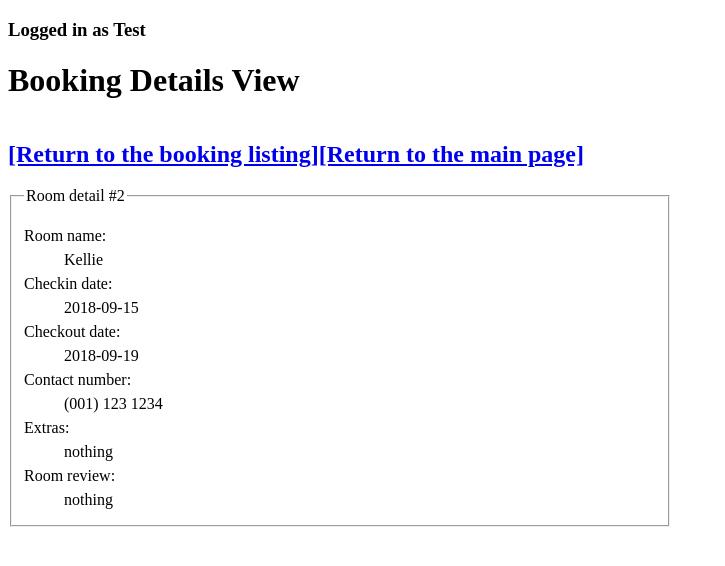
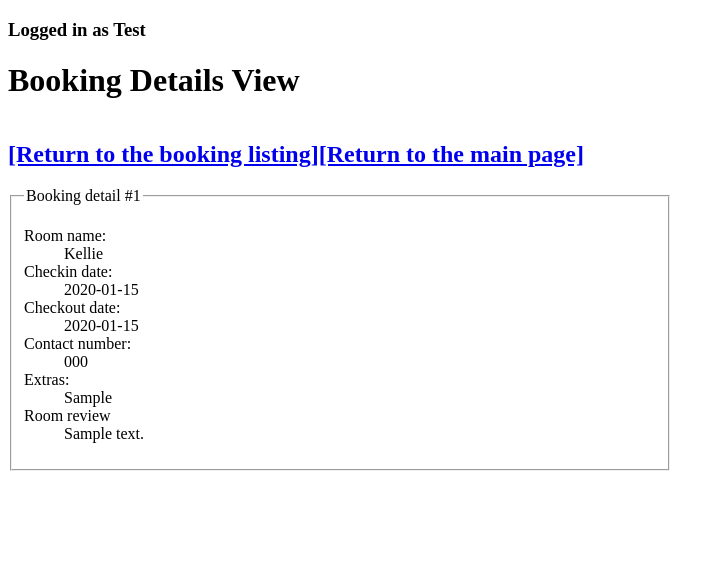
Before and after one commit to CiarDaire/bnbAssessment, a PHP site: page /bit608/viewbooking.php?id=1 in a window 1280 px wide. Shown: the top 566 px of the page, without its empty margins (0-725 px from the left). Run offline with PHP 8.4, Linux system fonts and the light colour scheme; data comes from the database, SQL or seed files in the repository; tables that the repository leaves empty hold one stand-in row (values such as "Sample post").

Commit message:
view booking works, need to update with admin

```diff
--- a/viewbooking.php
+++ b/viewbooking.php
@@ -17,6 +17,35 @@ Details will be updated after any edits/updates have been made. -->
     </style>
 </head>
 <body>
+    <?php
+
+    // assigns callable variable to database connection and provides error message if connection is unavailable
+    include "config.php";
+    $DBC = mysqli_connect(DBHOST, DBUSER, DBPASSWORD, DBDATABASE);
+    if (mysqli_connect_errno()) {
+        echo "Error: Unable to connect to MYSQL.". mysqli_connect_error();
+        exit();
+    };
+
+    // if id exists
+    if ($_SERVER["REQUEST_METHOD"] == "GET"){
+        $id = $_GET['id'];
+        // if its empty or not a numerical data
+        if(empty($id) or !is_numeric($id)){
+            echo '<h2>The booking ID is invalid.</h2>';
+            exit();
+        }
+    }
+
+    $query = 'SELECT booking.bookingID, room.roomname, booking.checkinDate, booking.checkoutDate, booking.contactNumber, booking.extras, booking.roomReview
+    FROM booking
+    INNER JOIN room ON booking.roomID = room.roomID
+    WHERE booking.bookingID = ' .$id;
+
+    $result = mysqli_query($DBC, $query);
+    $rowcount = mysqli_num_rows($result);
+
+    ?>
     <div class="booking-form">
         <h3>Logged in as Test</h3>
         <h1>Booking Details View</h1>
@@ -24,24 +53,24 @@ Details will be updated after any edits/updates have been made. -->
             <!-- Would suggest a replacement to "Bookings" to keep it consistent with the other pages -->
             <h2><a href="listbookings.php">[Return to the booking listing]</a><a href="/bnb/">[Return to the main page]</a></h2>
         </div>
-        <fieldset>
-            <!-- Assumption: room detail number will be replaced with the bookingID value -->
-            <!-- Suggest this is changed to Booking Detail Number (#bookingID) instead of Room Detail Number -->
-            <legend>Room detail #2</legend>
-            <!-- Details will be replaced with respective booking data -->
-            <p class="field">Room name:</p>
-            <p class="detail">Kellie</p>
-            <p class="field">Checkin date:</p>
-            <p class="detail">2018-09-15</p>
-            <p class="field">Checkout date:</p>
-            <p class="detail">2018-09-19</p>
-            <p class="field">Contact number:</p>
-            <p class="detail">(001) 123 1234</p>
-            <p class="field">Extras:</p>
-            <p class="detail">nothing</p>
-            <p class="field">Room review:</p>
-            <p class="detail">nothing</p>
-        </fieldset>
+        <!-- Have changed "room" detail to "booking" detail to fix what is being viewed, and will use booking id number instead of room id -->
+        <?php
+        if ($rowcount > 0){
+            echo "<fieldset><legend>Booking detail #$id</legend><dl>";
+            $row = mysqli_fetch_assoc($result);
+            echo "<dt>Room name:</dt><dd>" .$row["roomname"] ."</dd>" .PHP_EOL;
+            echo "<dt>Checkin date:</dt><dd>" .$row["checkinDate"] ."</dd>" .PHP_EOL;
+            echo "<dt>Checkout date:</dt><dd>" .$row["checkoutDate"] ."</dd>" .PHP_EOL;
+            echo "<dt>Contact number:</dt><dd>" .$row["contactNumber"] ."</dd>" .PHP_EOL;
+            echo "<dt>Extras:</dt><dd>" .$row["extras"] ."</dd>" .PHP_EOL;
+            echo "<dt>Room review</dt><dd>" .$row["roomReview"] ."</dd>" .PHP_EOL;
+            echo "</dl></fieldset>" .PHP_EOL;
+        }else{
+            echo "<h2>No booking exists.</h2>";
+            mysqli_free_result($result);
+            mysqli_close($DBC);
+        }
+        ?>
     </div>
 </body>
 </html>
```
